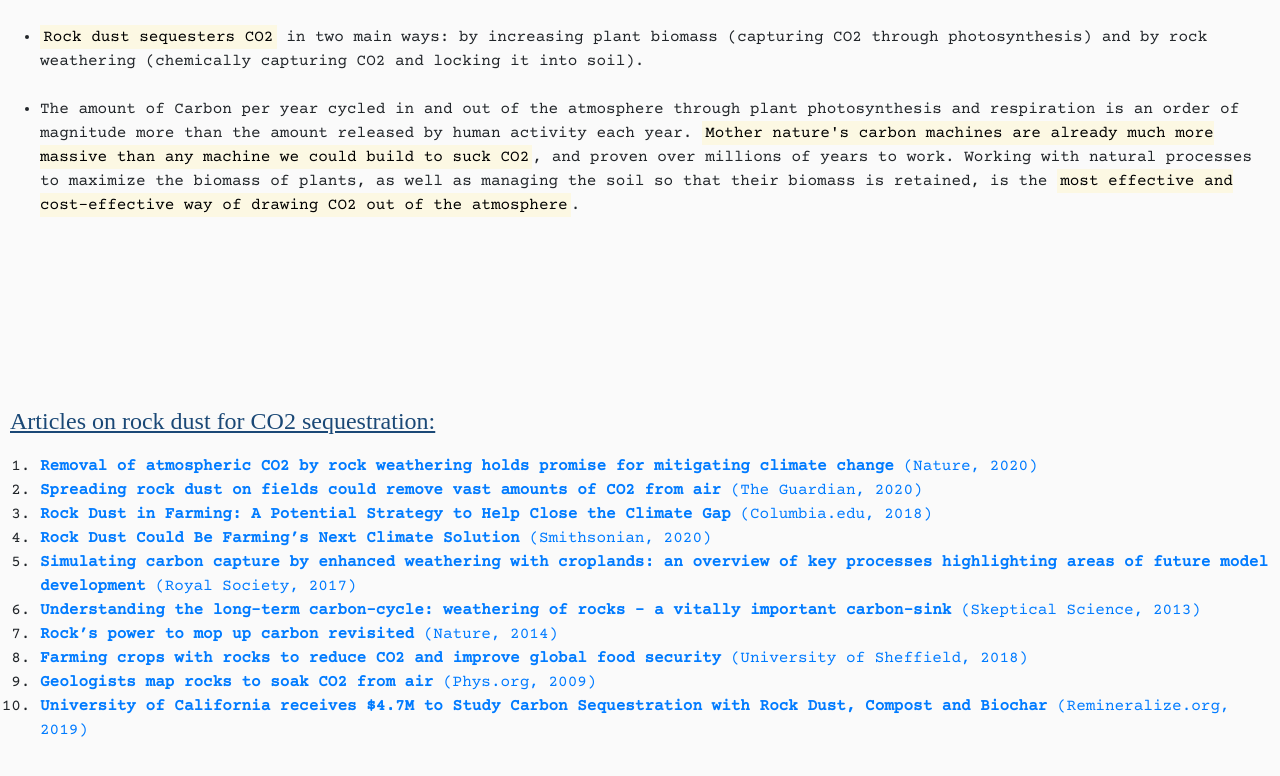
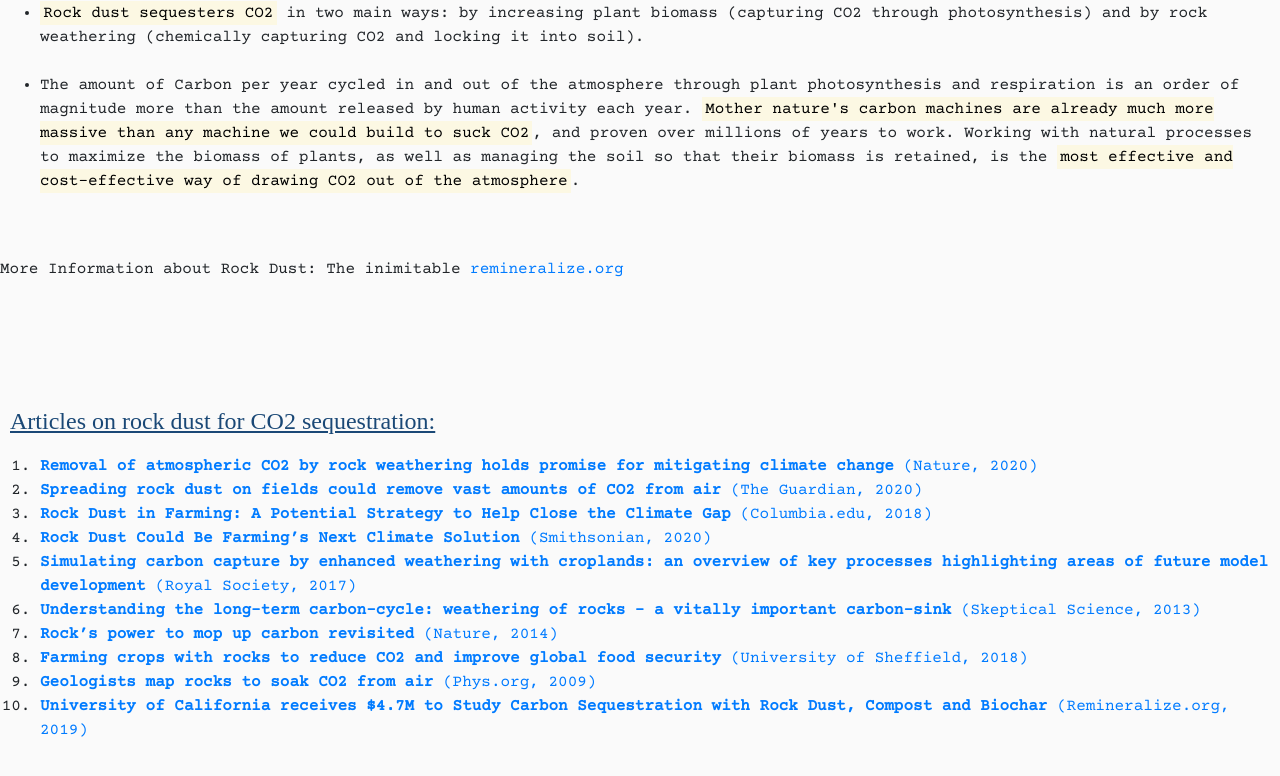
Before and after one commit to stoneagesoil/stoneagesoil.github.io, a Jekyll site: the page built from index.html, in a window 1280 px wide and 900 px high, scrolled down 954 px. Shown: the top 776 px of the window. Built offline with Jekyll 4.4.1, drawn with Linux system fonts in a browser that asks for light colours; nearby versions of some CDN libraries; some web fonts are replaced; library files that are not in the unit come from our copies; a script that is not in the unit is left out.

Commit message:
moving remineralize link

```diff
--- a/index.html
+++ b/index.html
@@ -14,7 +14,6 @@ lee@stoneagesoil.com
 LinkedIn
 </a>
 <br>
-<a href="https://remineralize.org" data-toggle="tooltip" target="_blank" style="text-align:center;">remineralize.org</a>
 </center>
 <div class="text">
 <h3>Why Remineralize?</h3>
@@ -73,7 +72,8 @@ LinkedIn
   drawing CO2 out of the atmosphere</mark>.</li>
   <br>
   </ul>
-<br>
+  <br>
+  More Information about Rock Dust: The inimitable <a href="https://remineralize.org" data-toggle="tooltip" target="_blank" style="text-align:center;">remineralize.org</a>
 <p>
   <h4><u>Articles on rock dust for CO2 sequestration:</u></h4>
   <ol>
```
